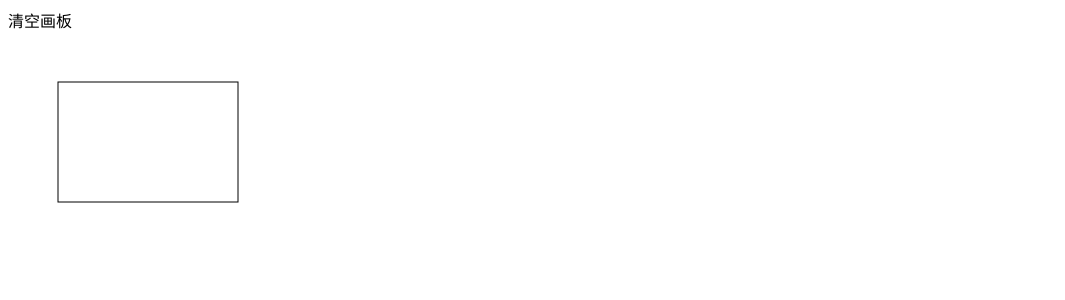
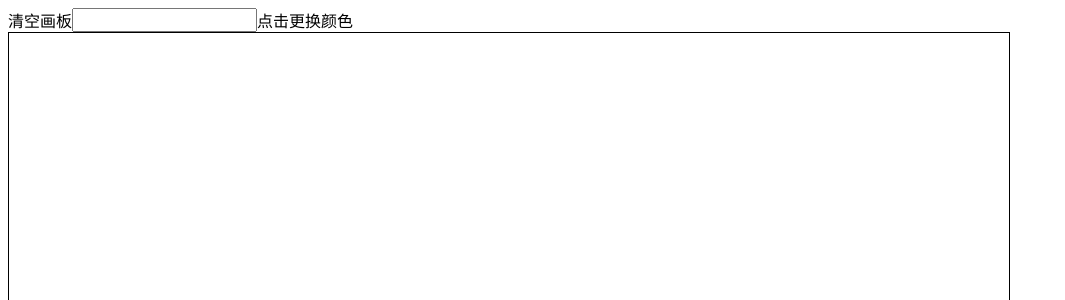
Before and after one commit to billmian/canvas-draw, a React app: page / in a window 1280 px wide. Shown: the top 300 px of the page, without its empty margins (0-1065 px from the left). Built offline with nearby package versions, Linux system fonts and the light colour scheme.

Commit message:
feat: add change color

```diff
--- a/package.json
+++ b/package.json
@@ -10,6 +10,7 @@
   },
   "dependencies": {
     "@babel/plugin-transform-runtime": "^7.11.5",
+    "antd": "^4.16.13",
     "babel-plugin-transform-class-properties": "^6.24.1",
     "css-loader": "^4.3.0",
     "react": "^16.13.1",
--- a/src/App.jsx
+++ b/src/App.jsx
@@ -1,5 +1,10 @@
-import React from "react";
-import { clearCanvas, canvasInit } from "./components/Canvas";
+import React, { useState } from "react";
+import {
+  clearCanvas,
+  canvasInit,
+  changeStrokeColor,
+} from "./components/Canvas";
+import { Input } from "antd";
 import "./style.css";
 
 const App = () => {
@@ -7,10 +12,25 @@ const App = () => {
     canvasInit();
   }, []);
 
+  const [strokeColor, setStrokeColor] = useState(null);
   return (
     <>
       <div className="container">
         <div onClick={clearCanvas}>清空画板</div>
+        <div className="color-editor">
+          <Input
+            onChange={(e) => {
+              setStrokeColor(e.target.value);
+            }}
+          ></Input>
+          <div
+            onClick={() => {
+              changeStrokeColor(strokeColor);
+            }}
+          >
+            点击更换颜色
+          </div>
+        </div>
       </div>
       <canvas id="canvas"></canvas>
     </>
--- a/src/components/Canvas/index.js
+++ b/src/components/Canvas/index.js
@@ -3,11 +3,6 @@ function renderCanvasDom(
   options = { style: "width:1000px;height:800px" }
 ) {
   let canvasDom;
-  console.log(
-    "🚀 ~ file: index.js ~ line 7 ~ document.getElementById(canvas)",
-    document.getElementById("canvas")
-  );
-
   if (document.getElementById("canvas")) {
     canvasDom = document.getElementById("canvas");
   } else {
@@ -39,20 +34,26 @@ function renderRect(attr) {
 function addCanvasEventListener() {
   const canvasDom = document.getElementById("canvas");
   const ctx = canvasDom.getContext("2d");
+  let drawFlag = false;
 
   canvasDom.addEventListener("mousedown", (e) => {
-    console.log("这里进行了 mousedown", e);
-    const { x, y } = e;
+    const { offsetX, offsetY } = e;
+    console.log("这里输出 stroke 的颜色", e.target.stroke);
     ctx.beginPath();
-    ctx.moveTo(x, y);
+    ctx.strokeStyle = e?.target?.stroke || "#000";
+    ctx.moveTo(offsetX, offsetY);
+    drawFlag = true;
   });
   canvasDom.addEventListener("mouseup", (e) => {
+    drawFlag = false;
     ctx.closePath();
   });
   canvasDom.addEventListener("mousemove", (e) => {
-    const { x, y } = e;
-    console.log("这里进行了移动");
-    ctx.lineTo(x, y);
+    if (!drawFlag) {
+      return;
+    }
+    const { offsetX, offsetY } = e;
+    ctx.lineTo(offsetX, offsetY);
     ctx.stroke();
   });
 }
@@ -60,13 +61,17 @@ function addCanvasEventListener() {
 function clearCanvas() {
   const canvasDom = document.getElementById("canvas");
   const ctx = canvasDom.getContext("2d");
-  ctx.clearRect(230, 90, 50, 50);
+  ctx.clearRect(0, 0, canvasDom.width, canvasDom.height);
+}
+
+function changeStrokeColor(color) {
+  const canvasDom = document.getElementById("canvas");
+  canvasDom.stroke = color;
 }
 
 function canvasInit() {
   renderCanvasDom();
   addCanvasEventListener();
-  renderRect({ x: 10, y: 20, width: 100, height: 100 });
 }
 
-export { clearCanvas, canvasInit };
+export { clearCanvas, canvasInit, renderRect, changeStrokeColor };
--- a/src/style.css
+++ b/src/style.css
@@ -1,2 +1,11 @@
 .container {
+  display: flex;
 }
+
+#canvas {
+  border: 1px solid black;
+}
+
+.color-editor {
+  display: flex;
+}
```
Also changed, not shown: 1 other file (tests, documents, lock files or other folders).
